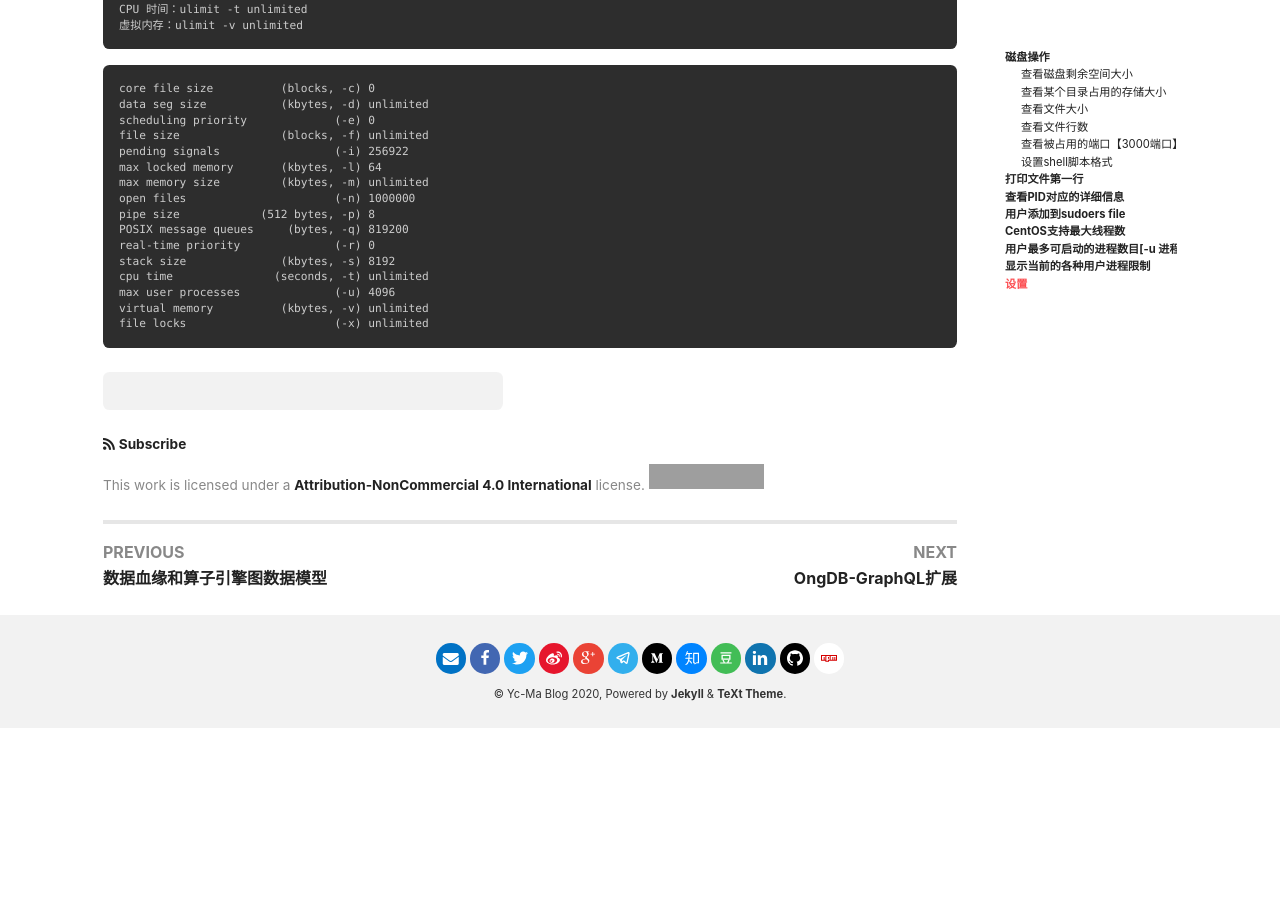
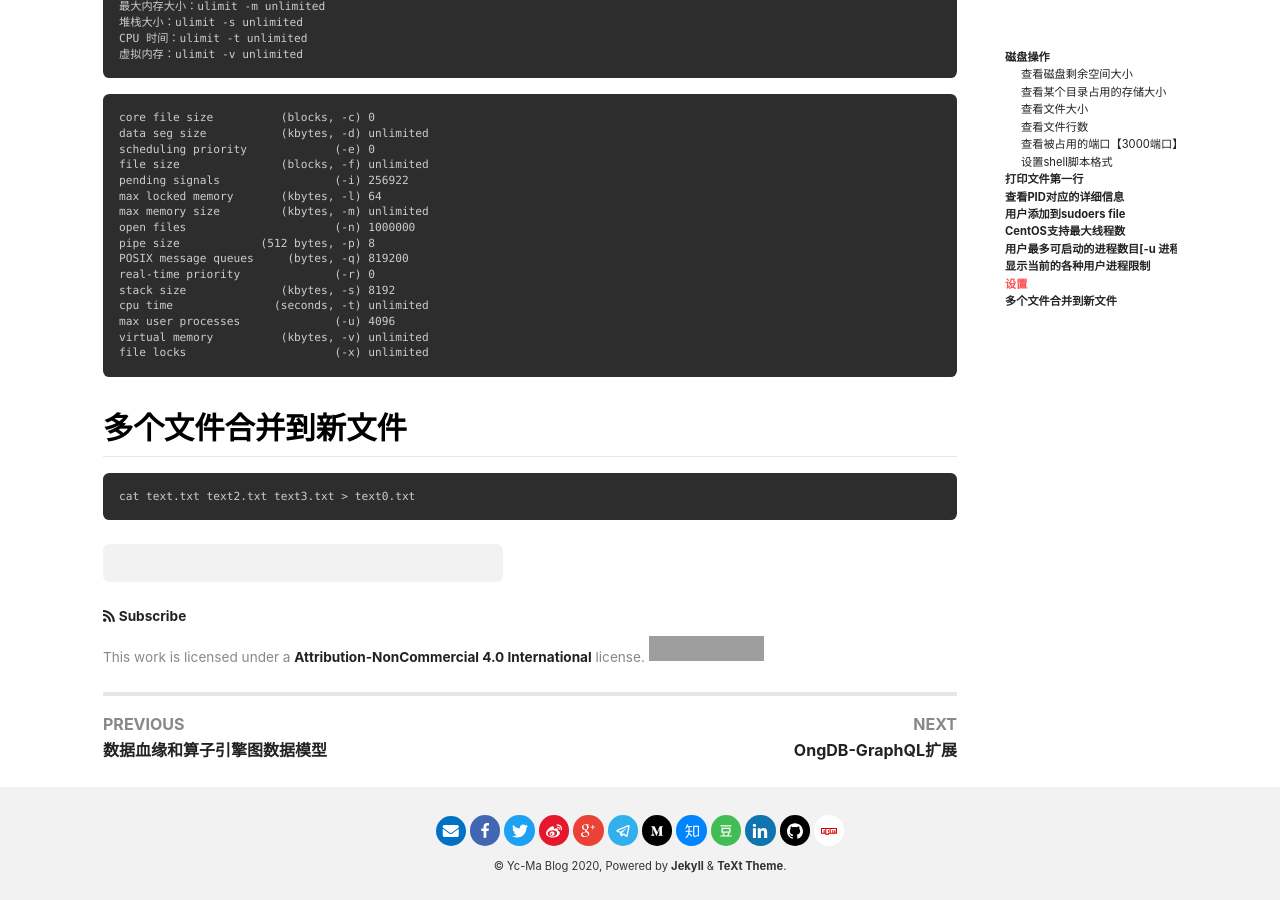
Before and after one commit to crazyyanchao/blog, a Jekyll site: the page built from _posts/2020-07-06-linux常用命令.md, in a window 1280 px wide and 900 px high, scrolled down 2717 px. Built offline with Jekyll 4.4.1, drawn with Linux system fonts in a browser that asks for light colours; nearby versions of some CDN libraries; comment, search, counter and statistics services are not loaded; before the commit the page ends 3445 px from its top, so only the background shows below that; grey boxes are pictures that could not be loaded.

````diff
--- a/_posts/2020-07-06-linux常用命令.md
+++ b/_posts/2020-07-06-linux常用命令.md
@@ -98,3 +98,8 @@ max user processes              (-u) 4096
 virtual memory          (kbytes, -v) unlimited
 file locks                      (-x) unlimited
 ```
+
+## 多个文件合并到新文件
+```
+cat text.txt text2.txt text3.txt > text0.txt
+```
````
Also changed, not shown: _posts/2020-06-16-常用CYPHER查询（二）.md (line endings or trailing spaces).
